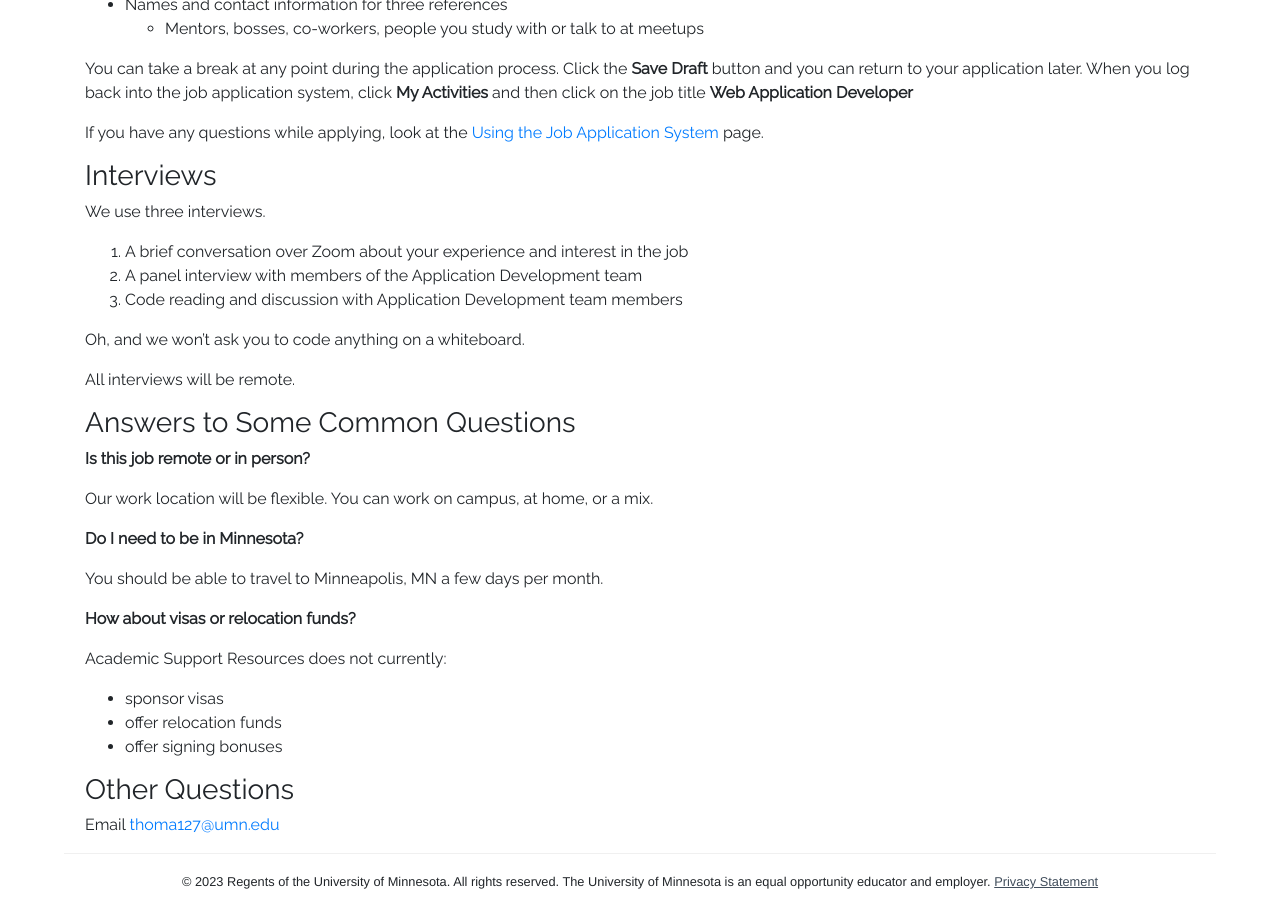
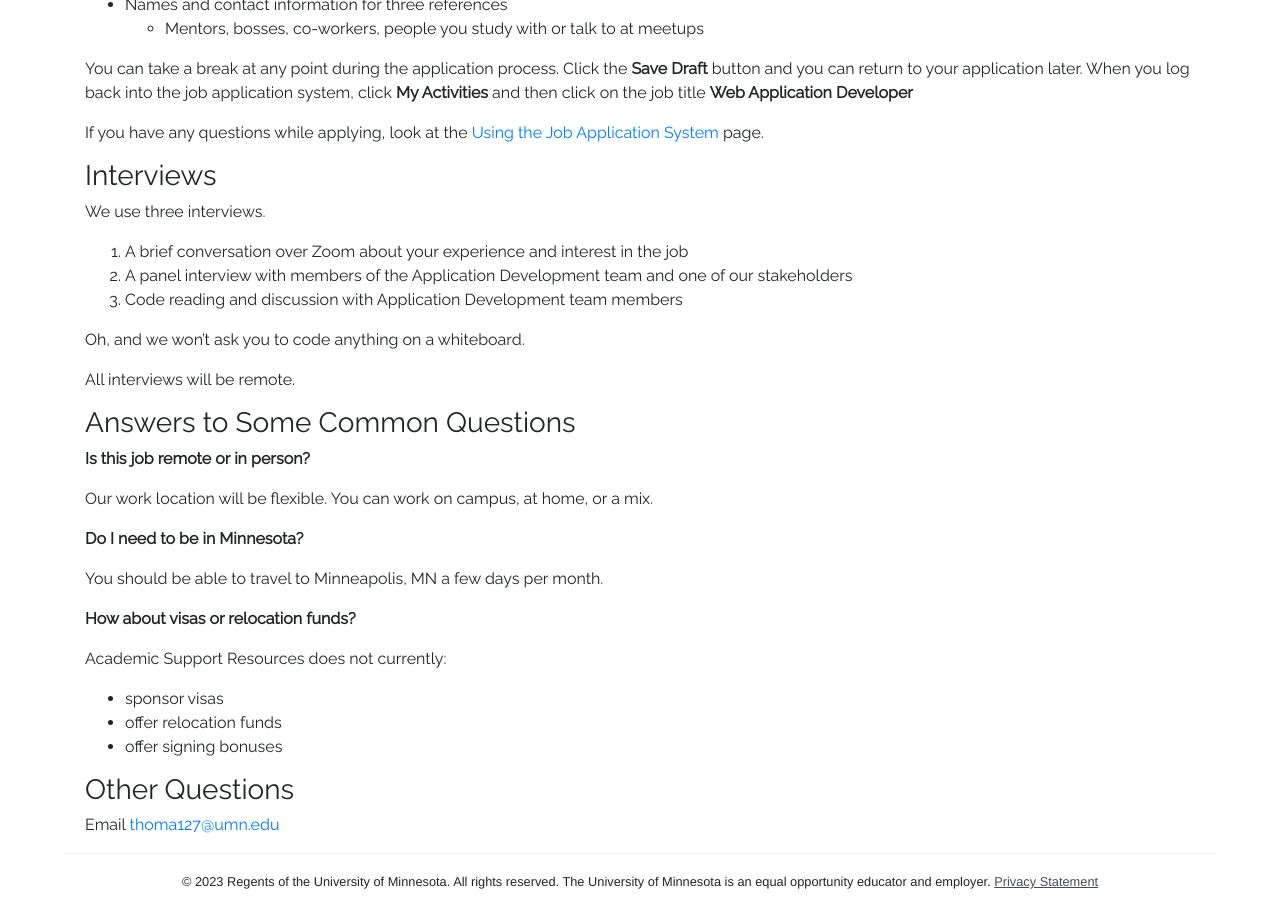
Before and after one commit to umn-asr/umn-asr.github.io, a Jekyll site: the page built from jobs.markdown, in a window 1280 px wide and 900 px high, scrolled down 1667 px. Built offline with Jekyll 4.4.1, drawn with Linux system fonts in a browser that asks for light colours; nearby versions of some CDN libraries.

Commit message:
Update jobs.markdown
Co-authored-by: davinlagerroos <dlagerro@umn.edu>

```diff
--- a/jobs.markdown
+++ b/jobs.markdown
@@ -60,7 +60,7 @@ If you have any questions while applying, look at the [Using the Job Application
 We use three interviews.
 
 1. A brief conversation over Zoom about your experience and interest in the job
-1. A panel interview with members of the Application Development team
+1. A panel interview with members of the Application Development team and one of our stakeholders
 1. Code reading and discussion with Application Development team members
 
 Oh, and we won't ask you to code anything on a whiteboard.
```
